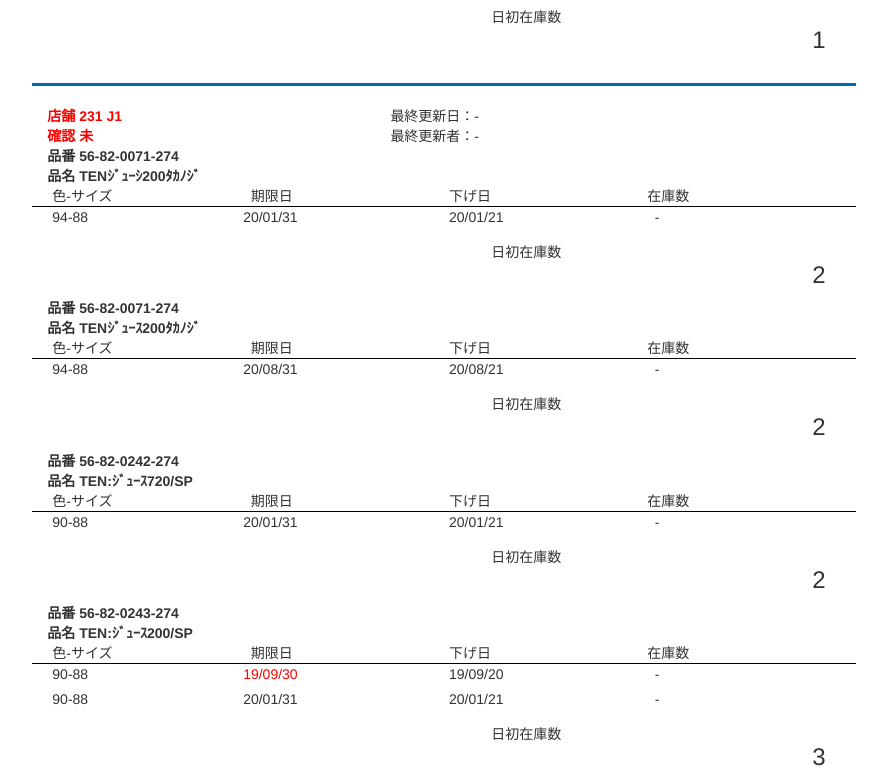
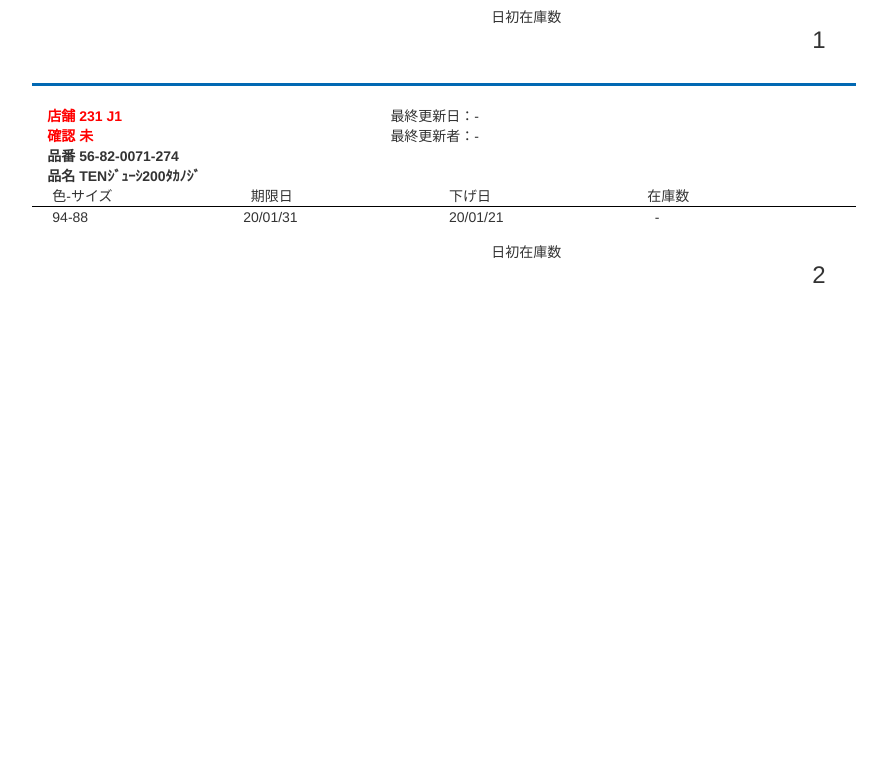
Before and after one commit to kuuuuuuro/b-itd, a plain HTML site: page index.html in a window 1280 px wide. Shown: the part 378-1159 px from the top of the page, without its empty margins (196-1083 px from the left). After the commit the page ends 800 px from the top, so only its background shows below. Drawn offline with Linux system fonts and the light colour scheme.

Commit message:
Update index.html

```diff
--- a/index.html
+++ b/index.html
@@ -165,70 +165,6 @@
         <div class="col-lg-8 col-xs-8" style="text-align:right;">日初在庫数<!--<br>(チェック時在庫数)--></div>
         <div class="col-lg-4 col-xs-4" style="text-align:right;"><strong><h3>2<!--(-)--></h3></strong></div>
         </div>
-        <div class="col-lg-12 col-xs-12"><strong>品番 56-82-0071-274</strong></div>
-        <div class="col-lg-12 col-xs-12"><strong>品名 TENｼﾞｭｰｽ200ﾀｶﾉｼﾞ</strong></div>
-        <div class="col-lg-12 col-xs-12" style="border-bottom:solid black 1px;">
-          <div class="col-lg-3 col-xs-3" style="padding-left:5px;padding-right:5px">色-サイズ</div>
-          <div class="col-lg-3 col-xs-3" style="padding-left:5px;padding-right:5px">期限日</div>
-          <div class="col-lg-3 col-xs-3" style="padding-left:5px;padding-right:5px">下げ日</div>
-          <div class="col-lg-3 col-xs-3" style="padding-left:5px;padding-right:5px">在庫数</div>
-        </div>
-        <div>
-          <div class="col-lg-3 col-xs-3" style="padding-left:20px;padding-right:5px">94-88</div>
-          <div class="col-lg-3 col-xs-3" style="padding-left:5px;padding-right:5px;color:">20/08/31</div>
-          <div class="col-lg-3 col-xs-3" style="padding-left:5px;padding-right:5px">20/08/21</div>
-          <div class="col-lg-3 col-xs-3" style="padding-left:5px;padding-right:5px;padding-bottom:5px;">-
-           </div>
-        </div>
-        <div class="col-lg-12 col-xs-12" style="margin-top:10px;">
-        <div class="col-lg-8 col-xs-8" style="text-align:right;">日初在庫数<!--<br>(チェック時在庫数)--></div>
-        <div class="col-lg-4 col-xs-4" style="text-align:right;"><strong><h3>2<!--(-)--></h3></strong></div>
-        </div>
-        <div class="col-lg-12 col-xs-12"><strong>品番 56-82-0242-274</strong></div>
-        <div class="col-lg-12 col-xs-12"><strong>品名 TEN:ｼﾞｭｰｽ720/SP</strong></div>
-        <div class="col-lg-12 col-xs-12" style="border-bottom:solid black 1px;">
-          <div class="col-lg-3 col-xs-3" style="padding-left:5px;padding-right:5px">色-サイズ</div>
-          <div class="col-lg-3 col-xs-3" style="padding-left:5px;padding-right:5px">期限日</div>
-          <div class="col-lg-3 col-xs-3" style="padding-left:5px;padding-right:5px">下げ日</div>
-          <div class="col-lg-3 col-xs-3" style="padding-left:5px;padding-right:5px">在庫数</div>
-        </div>
-        <div>
-          <div class="col-lg-3 col-xs-3" style="padding-left:20px;padding-right:5px">90-88</div>
-          <div class="col-lg-3 col-xs-3" style="padding-left:5px;padding-right:5px;color:">20/01/31</div>
-          <div class="col-lg-3 col-xs-3" style="padding-left:5px;padding-right:5px">20/01/21</div>
-          <div class="col-lg-3 col-xs-3" style="padding-left:5px;padding-right:5px;padding-bottom:5px;">-
-           </div>
-        </div>
-        <div class="col-lg-12 col-xs-12" style="margin-top:10px;">
-        <div class="col-lg-8 col-xs-8" style="text-align:right;">日初在庫数<!--<br>(チェック時在庫数)--></div>
-        <div class="col-lg-4 col-xs-4" style="text-align:right;"><strong><h3>2<!--(-)--></h3></strong></div>
-        </div>
-        <div class="col-lg-12 col-xs-12"><strong>品番 56-82-0243-274</strong></div>
-        <div class="col-lg-12 col-xs-12"><strong>品名 TEN:ｼﾞｭｰｽ200/SP</strong></div>
-        <div class="col-lg-12 col-xs-12" style="border-bottom:solid black 1px;">
-          <div class="col-lg-3 col-xs-3" style="padding-left:5px;padding-right:5px">色-サイズ</div>
-          <div class="col-lg-3 col-xs-3" style="padding-left:5px;padding-right:5px">期限日</div>
-          <div class="col-lg-3 col-xs-3" style="padding-left:5px;padding-right:5px">下げ日</div>
-          <div class="col-lg-3 col-xs-3" style="padding-left:5px;padding-right:5px">在庫数</div>
-        </div>
-        <div>
-          <div class="col-lg-3 col-xs-3" style="padding-left:20px;padding-right:5px">90-88</div>
-          <div class="col-lg-3 col-xs-3" style="padding-left:5px;padding-right:5px;color:red">19/09/30</div>
-          <div class="col-lg-3 col-xs-3" style="padding-left:5px;padding-right:5px">19/09/20</div>
-          <div class="col-lg-3 col-xs-3" style="padding-left:5px;padding-right:5px;padding-bottom:5px;">-
-           </div>
-        </div>
-        <div>
-          <div class="col-lg-3 col-xs-3" style="padding-left:20px;padding-right:5px">90-88</div>
-          <div class="col-lg-3 col-xs-3" style="padding-left:5px;padding-right:5px;color:">20/01/31</div>
-          <div class="col-lg-3 col-xs-3" style="padding-left:5px;padding-right:5px">20/01/21</div>
-          <div class="col-lg-3 col-xs-3" style="padding-left:5px;padding-right:5px;padding-bottom:5px;">-
-           </div>
-        </div>
-        <div class="col-lg-12 col-xs-12" style="margin-top:10px;">
-        <div class="col-lg-8 col-xs-8" style="text-align:right;">日初在庫数<!--<br>(チェック時在庫数)--></div>
-        <div class="col-lg-4 col-xs-4" style="text-align:right;"><strong><h3>3<!--(-)--></h3></strong></div>
-        </div>
 
       <input type="hidden" name="USER" value="004170">
       <input type="hidden" name="SHOPNO" value="550">
```
